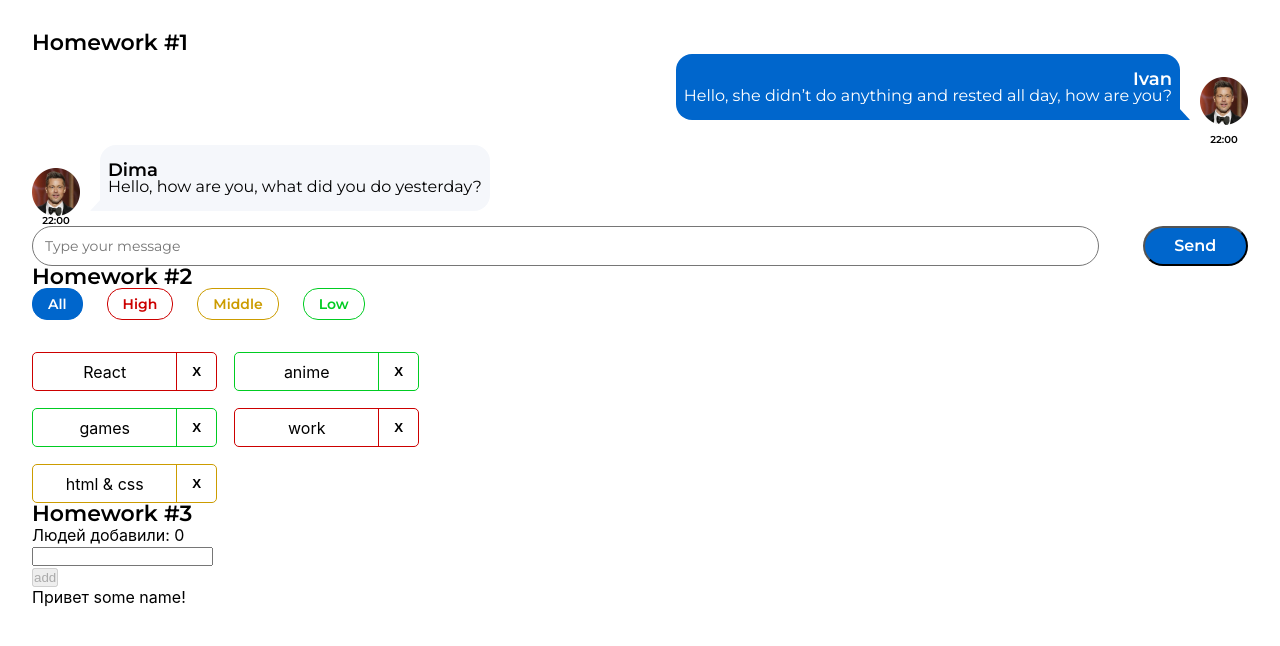
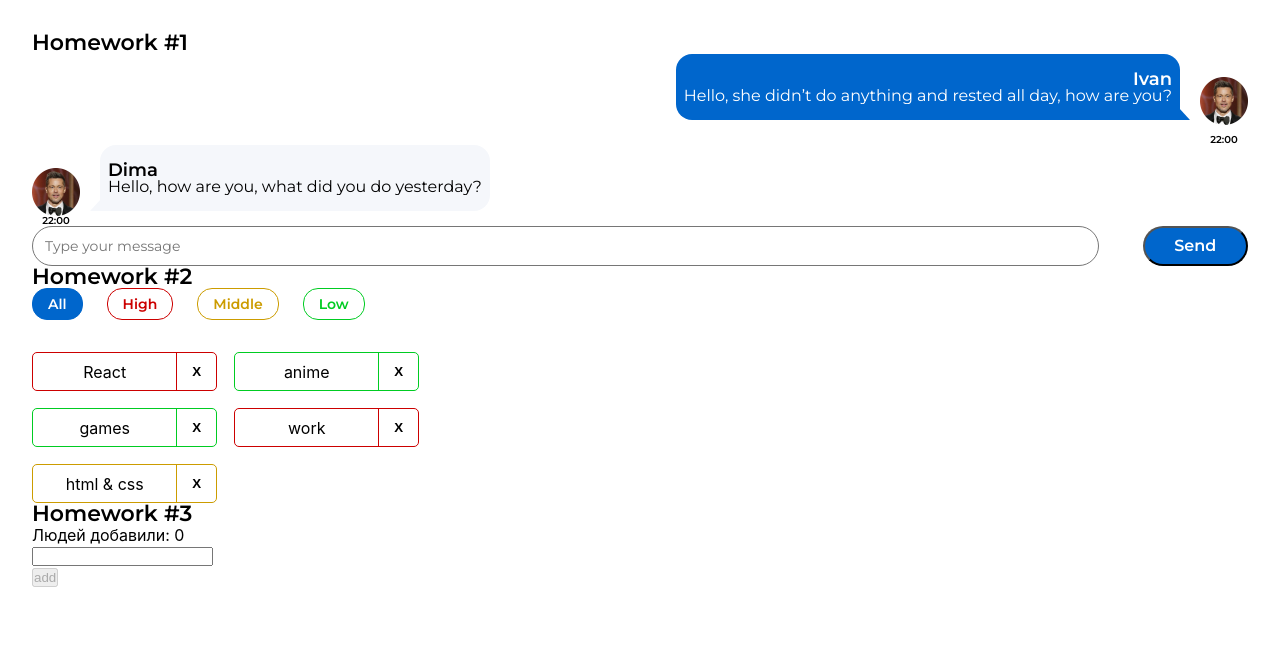
Before and after one commit to Anton-013/hws2-master, a React (Create React App) app: page / in a window 1280 px wide. Shown: the top 646 px of the page. Built offline with nearby package versions, Linux system fonts and the light colour scheme.

Commit message:
fix totalUsers and lastUserName

```diff
--- a/src/s2-homeworks/hw03/GreetingContainer.tsx
+++ b/src/s2-homeworks/hw03/GreetingContainer.tsx
@@ -66,8 +66,8 @@ const GreetingContainer: React.FC<GreetingContainerPropsType> = ({
         pureOnEnter(e, addUser)
     }
 
-    const totalUsers = 0 // need to fix
-    const lastUserName = 'some name' // need to fix
+    const [totalUsers, setTotalUsers] = useState<number>(0) // need to fix
+    const [lastUserName, setLastUserName] = useState<string>('') // need to fix
 
     return (
         <Greeting
```
